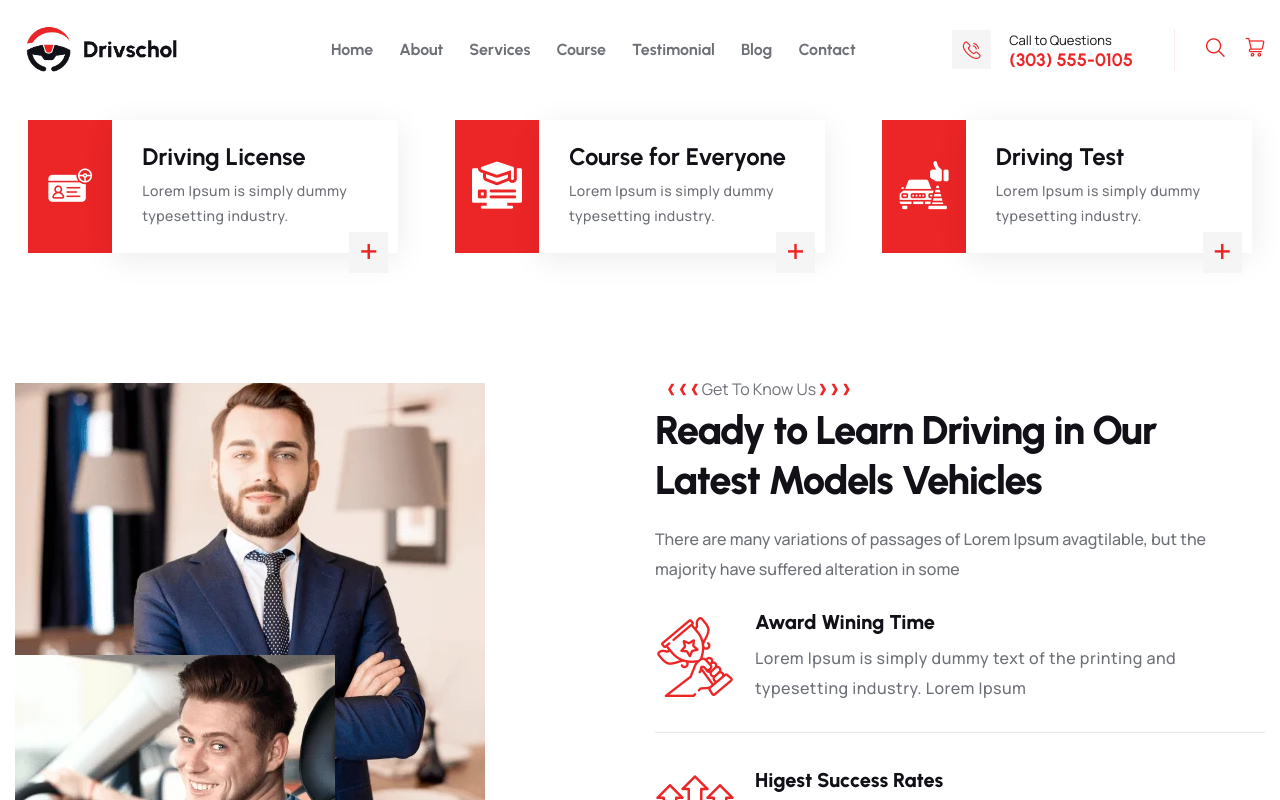
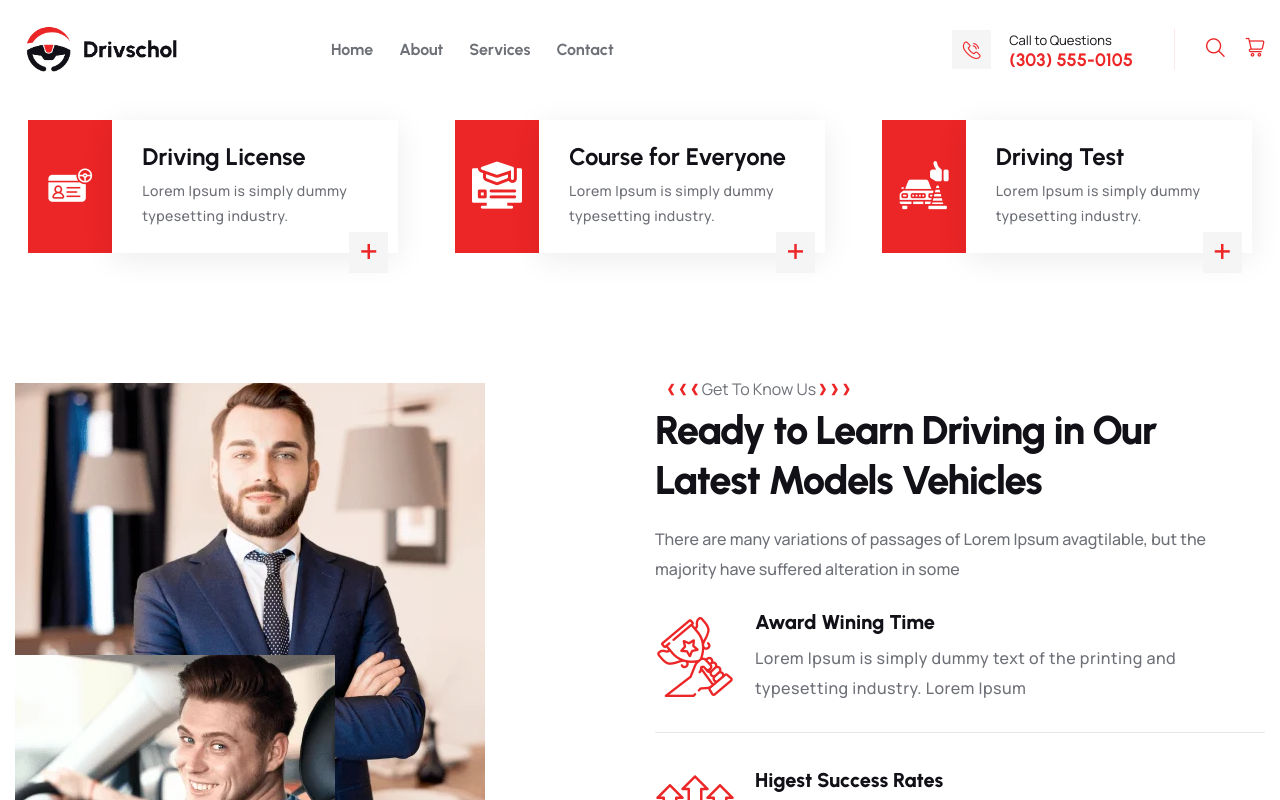
Before and after one commit to kimash-255/driving-school, a Next.js app: page / in a window 1280 px wide. Shown: the top 800 px of the page. Built offline with nearby package versions, Linux system fonts and the light colour scheme; a web font is replaced by a local one.

Commit message:
add Course page and comment out unused links in Header component

```diff
--- a/src/components/header/index.js
+++ b/src/components/header/index.js
@@ -38,15 +38,15 @@ const Header = () => {
               <li class="scrollToLink">
                 <Link href="/services">Services</Link>
               </li>
-              <li class="scrollToLink">
+              {/* <li class="scrollToLink">
                 <Link href="/course">Course</Link>
-              </li>
-              <li class="scrollToLink">
+              </li> */}
+              {/* <li class="scrollToLink">
                 <Link href="/testimonial">Testimonial</Link>
-              </li>
-              <li class="scrollToLink">
+              </li> */}
+              {/* <li class="scrollToLink">
                 <Link href="/blog">Blog</Link>
-              </li>
+              </li> */}
               <li class="scrollToLink">
                 <Link href="/contact">Contact</Link>
               </li>
--- /dev/null
+++ b/src/pages/course/index.js
@@ -0,0 +1,12 @@
+import Courses from "@/components/courses";
+import Layout from "@/components/layout";
+import Link from "next/link";
+
+const CoursePage = () => {
+  return (
+    <Layout>
+      <Courses />
+    </Layout>
+  );
+};
+export default CoursePage;
```
